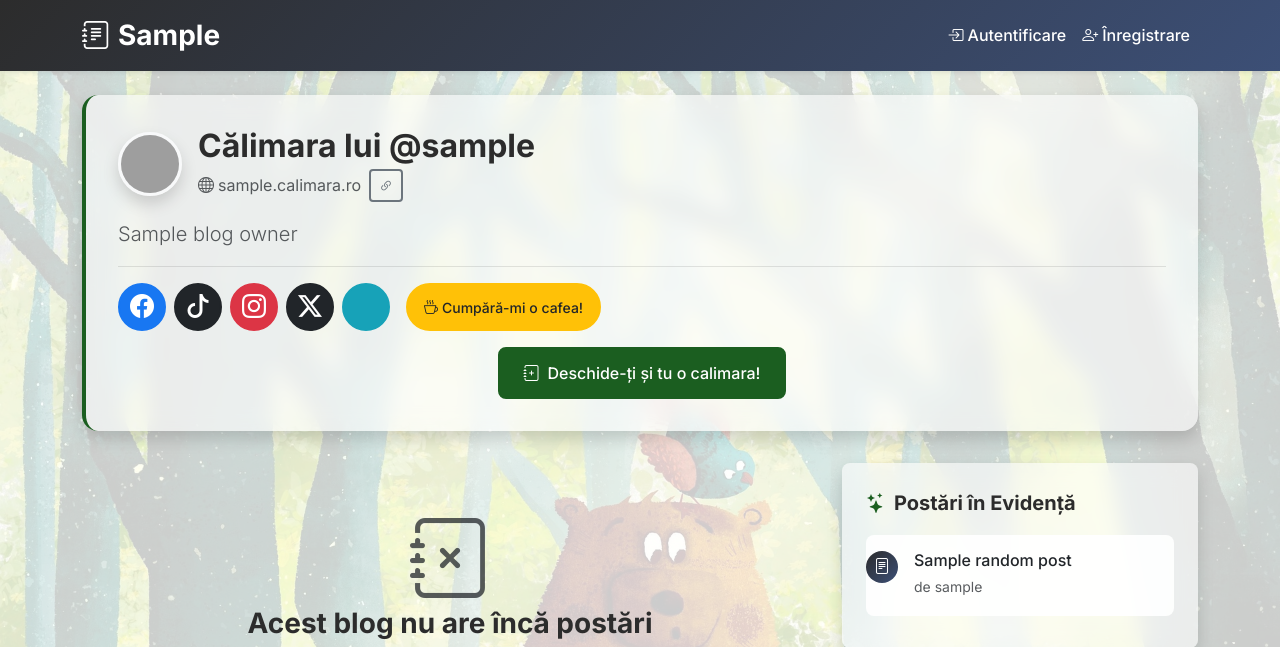
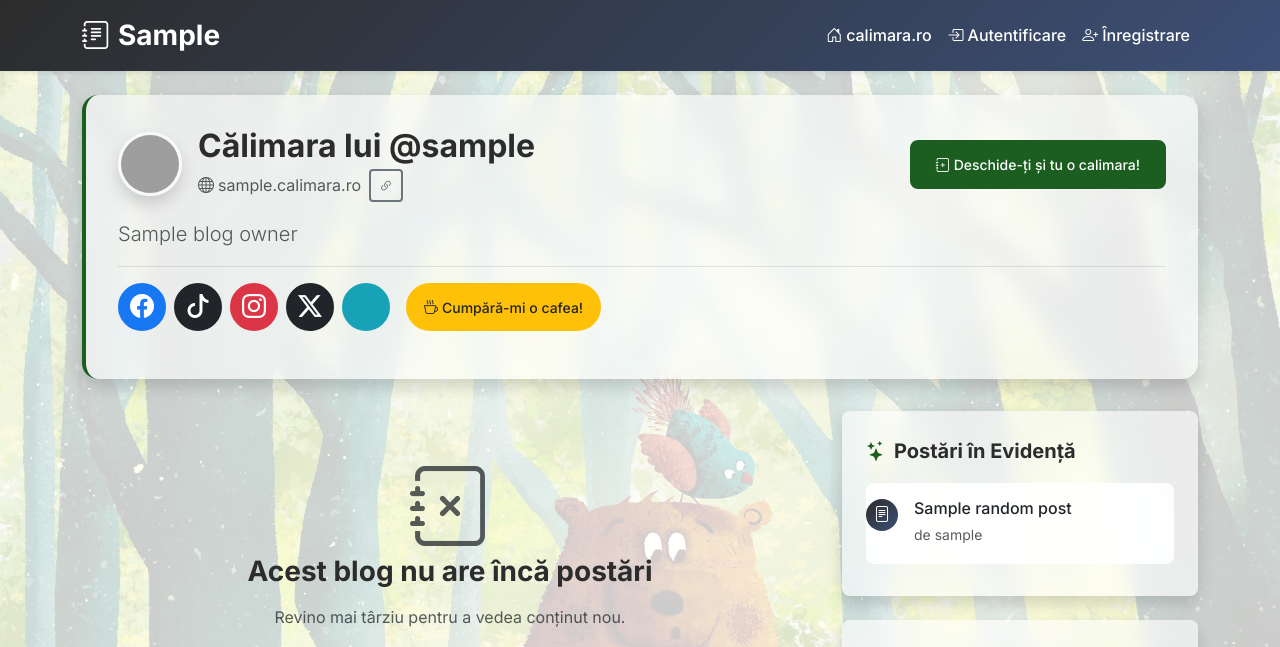
Before and after one commit to DanMGocan/calimara2, a FastAPI app: template templates/blog.html in a window 1280 px wide. Shown: the top 647 px of the page. Run offline with FastAPI, Linux system fonts and the light colour scheme; the template is opened without the code that fills it: most values are stand-ins (such as "Sample title", 1, 10 or a date in 2020); some libraries are stand-ins or nearby versions; grey boxes are pictures that could not be loaded.

Commit message:
Auto deployment

```diff
--- a/templates/base.html
+++ b/templates/base.html
@@ -72,6 +72,13 @@
                         {% endif %}
                     {% else %}
                         <!-- Not logged in - show login and register options -->
+                        {% if current_domain != 'calimara.ro' %}
+                        <li class="nav-item">
+                            <a class="nav-link text-white hover-accent" href="//calimara.ro">
+                                <i class="bi bi-house-door me-1"></i>calimara.ro
+                            </a>
+                        </li>
+                        {% endif %}
                         <li class="nav-item">
                             <a class="nav-link text-white hover-accent" href="#" data-bs-toggle="modal" data-bs-target="#loginModal">
                                 <i class="bi bi-box-arrow-in-right me-1"></i>Autentificare
--- a/templates/blog.html
+++ b/templates/blog.html
@@ -37,6 +37,13 @@
                     <button class="btn btn-danger btn-sm" id="logoutButtonBlog">
                         <i class="bi bi-box-arrow-right me-1"></i>Deconectare
                     </button>
+                </div>
+                {% elif not current_user %}
+                <!-- Register Button for Unregistered Users -->
+                <div class="d-flex gap-2 align-items-center">
+                    <a href="/register" class="btn btn-primary-custom btn-sm hover-lift">
+                        <i class="bi bi-journal-plus me-1"></i>Deschide-ți și tu o calimara!
+                    </a>
                 </div>
                 {% endif %}
             </div>
@@ -111,13 +118,6 @@
                 </div>
             </div>
 
-            {% if not current_user %}
-                <div class="text-center mt-3">
-                    <a href="/register" class="btn btn-primary-custom hover-lift">
-                        <i class="bi bi-journal-plus me-2"></i>Deschide-ți și tu o calimara!
-                    </a>
-                </div>
-            {% endif %}
         </div>
     </div>
 </div>
```
